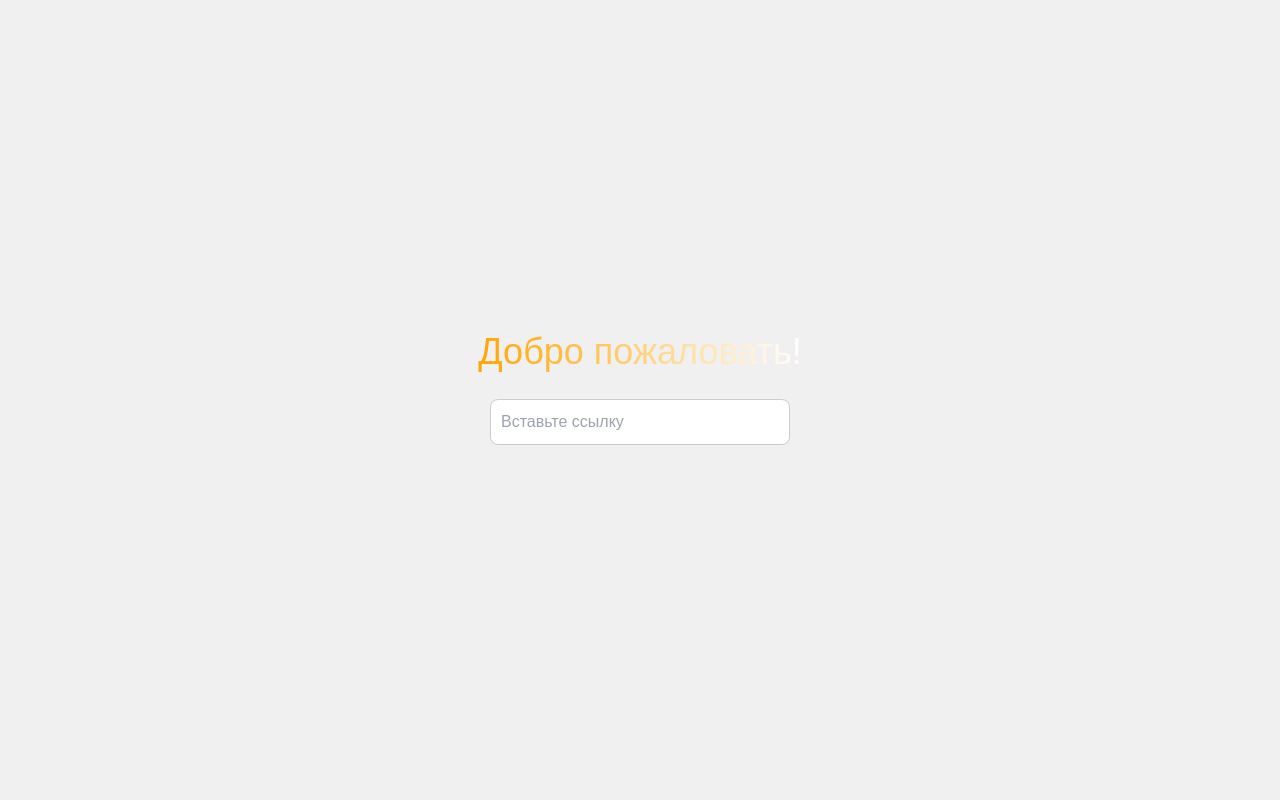
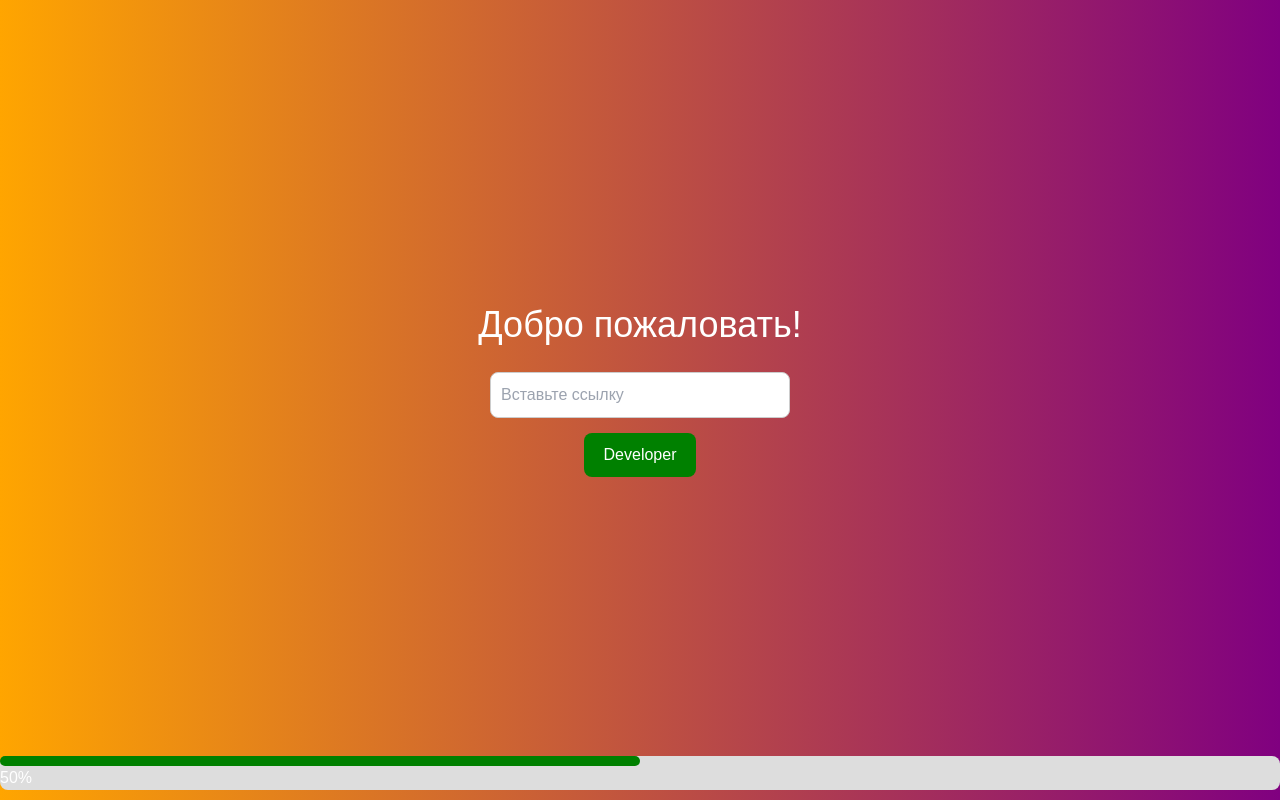
Before and after one commit to WinShop31/nextjs-boilerplate, a Next.js app: page / in a window 1280 px wide. Built offline with nearby package versions, Linux system fonts and the light colour scheme.

Commit message:
page.tsx

```diff
--- a/app/page.tsx
+++ b/app/page.tsx
@@ -1,14 +1,27 @@
 "use client";
 
-import React, { useState } from 'react';
+import React, { useState, useEffect } from 'react';
+import { useRouter } from 'next/router';
 
 const Home: React.FC = () => {
   const [url, setUrl] = useState('');
   const [result, setResult] = useState('');
+  const [progress, setProgress] = useState(0);
+  const router = useRouter();
+
+  useEffect(() => {
+    if (progress < 100) {
+      const interval = setInterval(() => {
+        setProgress((prev) => Math.min(prev + 10, 100));
+      }, 1000);
+      return () => clearInterval(interval);
+    } else {
+      router.push('/bypass');
+    }
+  }, [progress, router]);
 
   const handleBypass = async () => {
     const trimmedUrl = url.trim();
-
     if (!trimmedUrl) {
       setResult('Пожалуйста, введите корректный URL.');
       return;
@@ -16,18 +29,14 @@ const Home: React.FC = () => {
 
     try {
       const response = await fetch(`https://keybypass.vercel.app/api/fluxus?url=${encodeURIComponent(trimmedUrl)}`);
-
       if (!response.ok) {
         throw new Error(`HTTP error! status: ${response.status}`);
       }
 
       const data = await response.json();
       const key = data.key || 'No key received.';
-
-      // Устанавливаем результат в состояние
       setResult(key);
 
-      // Создаем файл и предлагаем скачать
       const blob = new Blob([key], { type: 'text/plain' });
       const url = window.URL.createObjectURL(blob);
       const a = document.createElement('a');
@@ -36,14 +45,19 @@ const Home: React.FC = () => {
       document.body.appendChild(a);
       a.click();
       a.remove();
-      window.URL.revokeObjectURL(url); // Освобождаем память
+      window.URL.revokeObjectURL(url);
     } catch (error) {
       setResult(`Error occurred: ${error instanceof Error ? error.message : 'Unknown error'}`);
     }
   };
 
+  const handleDeveloper = () => {
+    window.location.href = 'https://t.me/fillsofficial';
+  };
+
   return (
     <div style={containerStyle}>
+      <div style={gradientStyle}>
         <h1 style={headingStyle}>Добро пожаловать!</h1>
         <input
           type="text"
@@ -57,7 +71,15 @@ const Home: React.FC = () => {
             Bypass
           </button>
         )}
+        <button style={buttonStyle} onClick={handleDeveloper}>
+          Developer
+        </button>
         <p style={resultStyle}>{result}</p>
+      </div>
+      <div style={progressBarContainer}>
+        <div style={{ ...progressBar, width: `${progress}%` }} />
+        <span style={progressText}>{progress}%</span>
+      </div>
     </div>
   );
 };
@@ -69,14 +91,23 @@ const containerStyle: React.CSSProperties = {
   justifyContent: 'center',
   height: '100vh',
   backgroundColor: '#f0f0f0',
+  position: 'relative',
+};
+
+const gradientStyle: React.CSSProperties = {
+  background: 'linear-gradient(to right, orange, purple)',
+  height: '100%',
+  width: '100%',
+  display: 'flex',
+  flexDirection: 'column',
+  alignItems: 'center',
+  justifyContent: 'center',
 };
 
 const headingStyle: React.CSSProperties = {
-  background: 'linear-gradient(to right, orange, white)',
-  WebkitBackgroundClip: 'text',
-  WebkitTextFillColor: 'transparent',
   fontSize: '36px',
   marginBottom: '20px',
+  color: 'white',
 };
 
 const inputStyle: React.CSSProperties = {
@@ -97,12 +128,34 @@ const buttonStyle: React.CSSProperties = {
   border: 'none',
   borderRadius: '8px',
   transition: 'background-color 0.3s',
+  margin: '5px 0',
 };
 
 const resultStyle: React.CSSProperties = {
   marginTop: '20px',
   fontSize: '16px',
-  color: 'black',
+  color: 'white',
+};
+
+const progressBarContainer: React.CSSProperties = {
+  width: '100%',
+  backgroundColor: '#ddd',
+  borderRadius: '8px',
+  marginTop: '20px',
+  position: 'absolute',
+  bottom: '10px',
+};
+
+const progressBar: React.CSSProperties = {
+  height: '10px',
+  backgroundColor: 'green',
+  borderRadius: '8px',
+};
+
+const progressText: React.CSSProperties = {
+  textAlign: 'center',
+  color: 'white',
+  marginTop: '5px',
 };
 
 export default Home;
```
Lines whose indentation alone changed are shown as unchanged.
